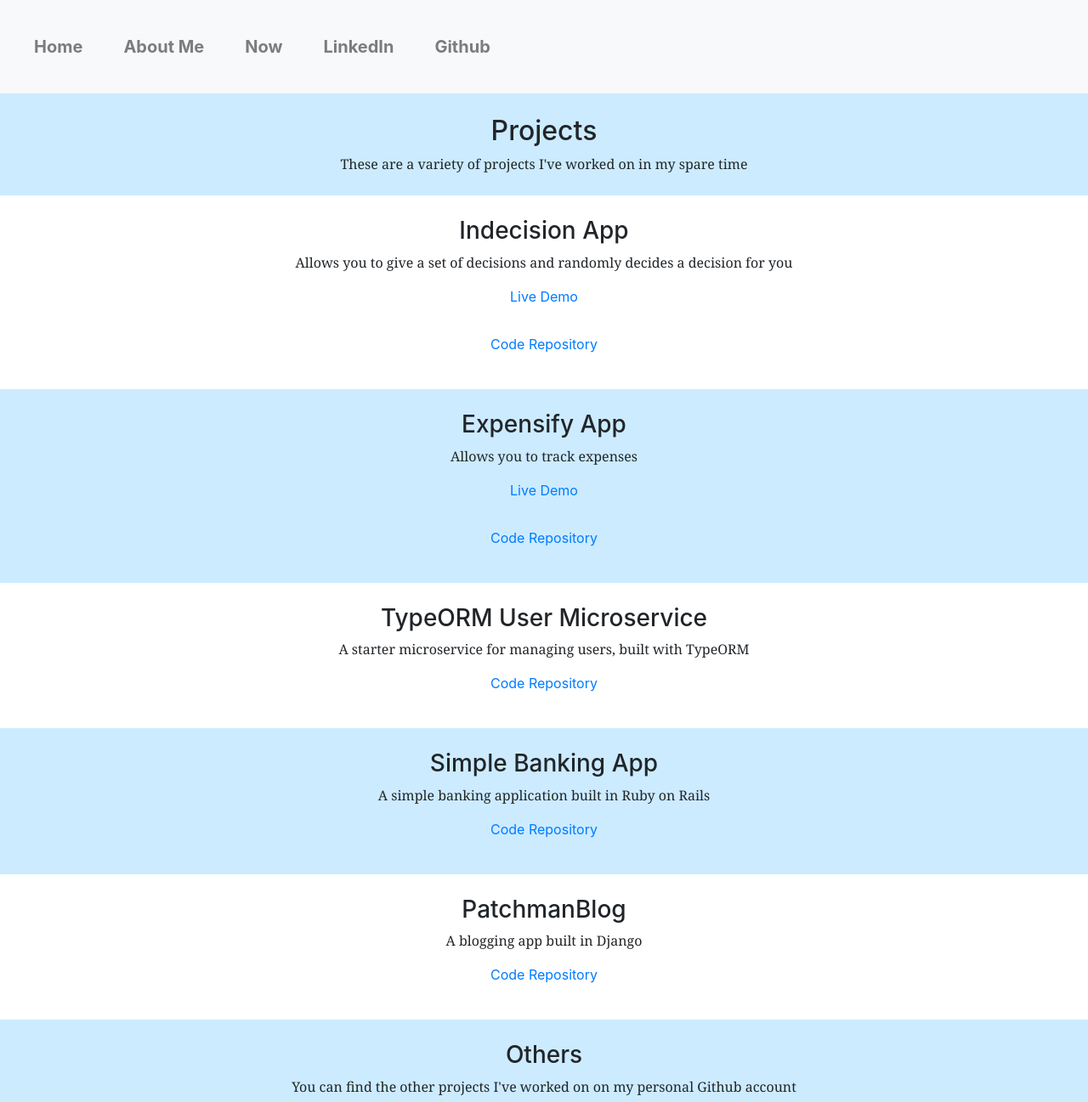
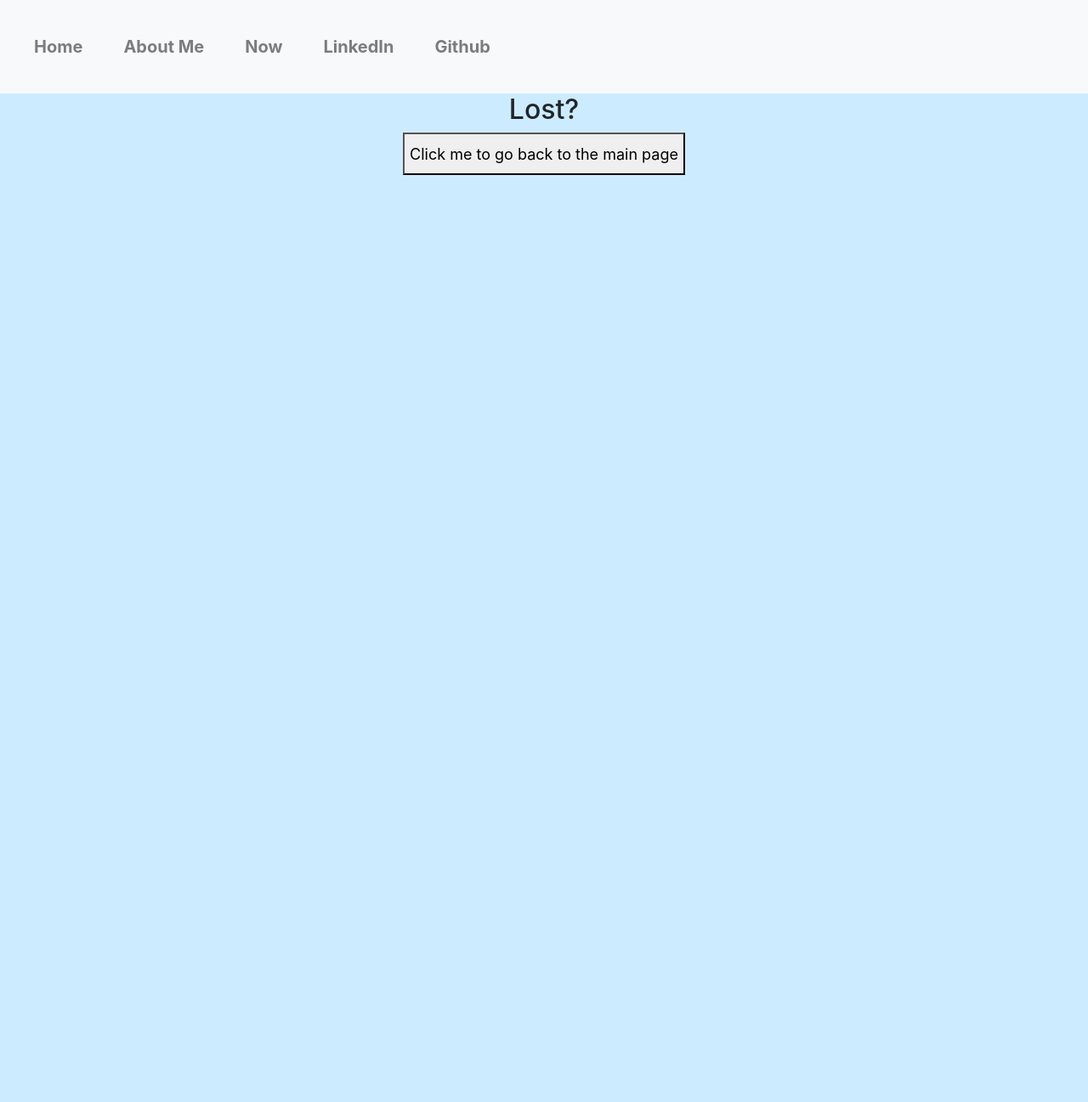
Before and after one commit to SheaMeyers/SheaMeyers.github.io, a React (Create React App) app: page /projects in a window 1280 px wide. Shown: the top 1297 px of the page at 85% size. After the commit the page ends 800 px from the top, so only its background shows below. Built offline with nearby package versions, Linux system fonts and the light colour scheme.

Commit message:
Remove projects tab

```diff
--- a/src/App.tsx
+++ b/src/App.tsx
@@ -3,7 +3,6 @@ import { Router, Route, Switch } from "react-router-dom";
 import history from "./history";
 import AboutMe from './AboutMe';
 import Home from './Home';
-import Projects from './Projects';
 import Now from './Now';
 import NotFoundPage from './NotFoundPage';
 
@@ -13,7 +12,6 @@ const App: React.FC = () => {
             <Switch>
                 <Route path="/" exact component={Home} />
                 <Route path="/about-me" component={AboutMe}/>
-                <Route path="/projects" component={Projects}/>
                 <Route path="/now" component={Now}/>
                 <Route component={NotFoundPage}/>
             </Switch>
--- a/src/HeaderBar.tsx
+++ b/src/HeaderBar.tsx
@@ -13,7 +13,6 @@ const HeaderBar: React.FC = () => {
                 <Nav className="mr-auto">
                 { pathname !== '/' &&  <Link className="nav-link" to={'/'}>Home</Link> }
                 { pathname !== '/about-me' && <Link className="nav-link" to={'/about-me'}>About Me</Link> }
-                { pathname !== '/projects' && <Link className="nav-link" to={'/projects'}>Projects</Link> }
                 { pathname !== '/now' && <Link className="nav-link" to={'/now'}>Now</Link> }
                 <Nav.Link target="_blank" rel="noopener noreferrer" href="https://www.linkedin.com/in/sheameyers/">LinkedIn</Nav.Link>
                 <Nav.Link target="_blank" rel="noopener noreferrer" href="https://github.com/SheaMeyers">Github</Nav.Link>
--- a/src/Projects.css
+++ /dev/null
@@ -1,28 +0,0 @@
-.Projects-page {
-    display: flex;
-    height: 100%;
-    flex-direction: column;
-    align-items: center;
-}
-
-.Projects-page-section {
-    width: 100%;
-    height: 150px;
-    background-color: #ffffff;
-    display: flex;
-    justify-content: center;
-    align-items: center;
-    flex-direction: column;
-    padding: 25px;
-}
-
-.Projects-page-non-white-section {
-    width: 100%;
-    height: 150px;
-    background-color: #ccebff;
-    display: flex;
-    justify-content: center;
-    align-items: center;
-    flex-direction: column;
-    padding: 25px;
-}
--- a/src/Projects.tsx
+++ /dev/null
@@ -1,49 +0,0 @@
-import React from 'react';
-import HeaderBar from './HeaderBar';
-import './Projects.css';
-
-const Projects: React.FC = () => {
-    return (
-        <div className="Projects-page">
-            <HeaderBar />
-            <div className="About-me-non-white-section">
-                <h2>Projects</h2>
-                <p>These are a variety of projects I've worked on in my spare time</p>
-            </div>
-            <div className="About-me-section">
-                <h3>Indecision App</h3>
-                <p>Allows you to give a set of decisions and randomly decides a decision for you</p>
-                <a href="https://sheameyers.com/react-indecision-app" target="_blank" rel="noopener noreferrer">Live Demo</a>
-                <a href="https://github.com/SheaMeyers/react-indecision-app" target="_blank" rel="noopener noreferrer">Code Repository</a>
-            </div>
-            <div className="About-me-non-white-section">
-                <h3>Expensify App</h3>
-                <p>Allows you to track expenses</p>
-                <a href="https://sheameyers.com/react-expensify-app" target="_blank" rel="noopener noreferrer">Live Demo</a>
-                <a href="https://github.com/SheaMeyers/react-expensify-app" target="_blank" rel="noopener noreferrer">Code Repository</a>
-            </div>
-            <div className="About-me-section">
-                <h3>TypeORM User Microservice</h3>
-                <p>A starter microservice for managing users, built with TypeORM </p>
-                <a href="https://github.com/SheaMeyers/typeorm-user-microservice" target="_blank" rel="noopener noreferrer">Code Repository</a>
-            </div>
-            <div className="About-me-non-white-section">
-                <h3>Simple Banking App</h3>
-                <p>A simple banking application built in Ruby on Rails</p>
-                <a href="https://github.com/SheaMeyers/simple-banking-app" target="_blank" rel="noopener noreferrer">Code Repository</a>
-            </div>
-            <div className="About-me-section">
-                <h3>PatchmanBlog</h3>
-                <p>A blogging app built in Django</p>
-                <a href="https://github.com/SheaMeyers/PatchmanBlog" target="_blank" rel="noopener noreferrer">Code Repository</a>
-            </div>
-            <div className="About-me-non-white-section">
-                <h3>Others</h3>
-                <p>You can find the other projects I've worked on on my personal Github account</p>
-                <a href="https://github.com/SheaMeyers" target="_blank" rel="noopener noreferrer">My Github</a>
-            </div>
-        </div>
-    );
-};
-
-export default Projects;
```
